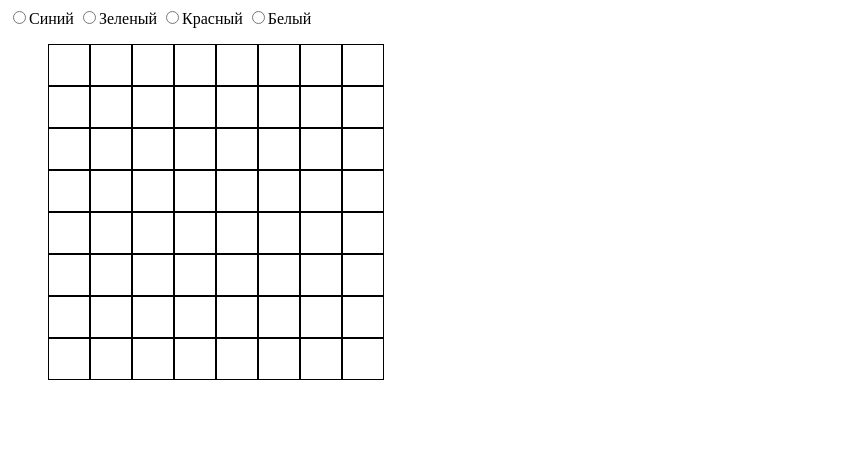
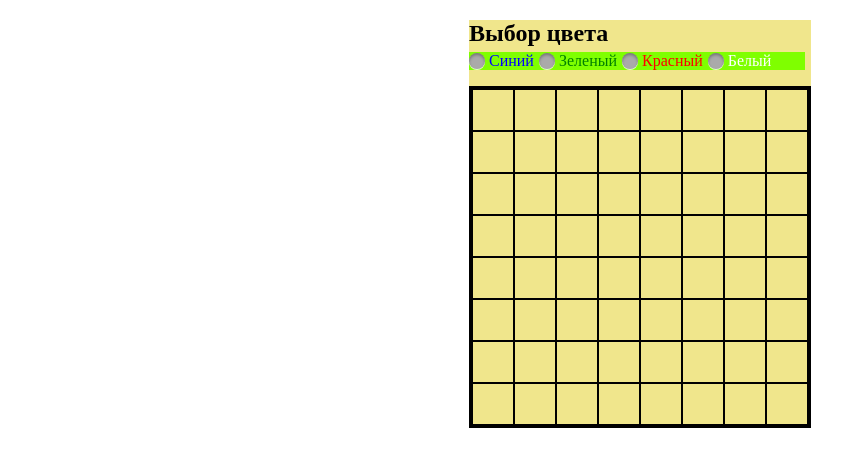
Before and after one commit to wifisilence/step-one, a plain HTML site: page index.html in a window 1280 px wide. Shown: the whole page, without its empty margins (0-861 px from the left). Drawn offline with Linux system fonts and the light colour scheme.

Commit message:
27.02.21(14:18)
чуть-чуть фантазии

```diff
--- a/index.html
+++ b/index.html
@@ -9,83 +9,89 @@
     <link href="https://fonts.googleapis.com/css2?family=Lato:ital,wght@0,400;1,700&display=swap" rel="stylesheet">
 </head>
 <body>
+    <section class="wrapper">
+        <h2 class="colorChoisHedding">Выбор цвета</h2>
     <div class="control">
-        <input name="r1" type="radio" value="blue">Синий
-        <input name="r1" type="radio" value="green">Зеленый
-        <input name="r1" type="radio" value="red">Красный
-        <input name="r1" type="radio" value="white">Белый
+        <input id="blue" name="r1" type="radio" value="blue">
+        <label class="bluel" for="blue">Синий </label>
+        <input id="green" name="r1" type="radio" value="green">
+         <label class="greenl" for="green">Зеленый </label>
+        <input id="red" name="r1" type="radio" value="red">
+         <label class="redl" for="red">Красный </label>
+        <input id="white" name="r1" type="radio" value="white">
+         <label class="whitel" for="white">Белый </label>
 
     </div>
 
             <ul class="conteiner">
-               <li class="sota"></li>
-               <li class="sota"></li>
-               <li class="sota"></li>
-               <li class="sota"></li>
-               <li class="sota"></li>
-               <li class="sota"></li>
-               <li class="sota"></li>
-               <li class="sota"></li>
-               <li class="sota"></li>
-               <li class="sota"></li>
-               <li class="sota"></li>
-               <li class="sota"></li>
-               <li class="sota"></li>
-               <li class="sota"></li>
-               <li class="sota"></li>
-               <li class="sota"></li>
-               <li class="sota"></li>
-               <li class="sota"></li>
-               <li class="sota"></li>
-               <li class="sota"></li>
-               <li class="sota"></li>
-               <li class="sota"></li>
-               <li class="sota"></li>
-               <li class="sota"></li>
-               <li class="sota"></li>
-               <li class="sota"></li>
-               <li class="sota"></li>
-               <li class="sota"></li>
-               <li class="sota"></li>
-               <li class="sota"></li>
-               <li class="sota"></li>
-               <li class="sota"></li>
-               <li class="sota"></li>
-               <li class="sota"></li>
-               <li class="sota"></li>
-               <li class="sota"></li>
-               <li class="sota"></li>
-               <li class="sota"></li>
-               <li class="sota"></li>
-               <li class="sota"></li>
-               <li class="sota"></li>
-               <li class="sota"></li>
-               <li class="sota"></li>
-               <li class="sota"></li>
-               <li class="sota"></li>
-               <li class="sota"></li>
-               <li class="sota"></li>
-               <li class="sota"></li>
-               <li class="sota"></li>
-               <li class="sota"></li>
-               <li class="sota"></li>
-               <li class="sota"></li>
-               <li class="sota"></li>
-               <li class="sota"></li>
-               <li class="sota"></li>
-               <li class="sota"></li>
-               <li class="sota"></li>
-               <li class="sota"></li>
-               <li class="sota"></li>
-               <li class="sota"></li>
-               <li class="sota"></li>
-               <li class="sota"></li>
-               <li class="sota"></li>
-               <li class="sota"></li>
+               <li class="ріхel"></li>
+               <li class="ріхel"></li>
+               <li class="ріхel"></li>
+               <li class="ріхel"></li>
+               <li class="ріхel"></li>
+               <li class="ріхel"></li>
+               <li class="ріхel"></li>
+               <li class="ріхel"></li>
+               <li class="ріхel"></li>
+               <li class="ріхel"></li>
+               <li class="ріхel"></li>
+               <li class="ріхel"></li>
+               <li class="ріхel"></li>
+               <li class="ріхel"></li>
+               <li class="ріхel"></li>
+               <li class="ріхel"></li>
+               <li class="ріхel"></li>
+               <li class="ріхel"></li>
+               <li class="ріхel"></li>
+               <li class="ріхel"></li>
+               <li class="ріхel"></li>
+               <li class="ріхel"></li>
+               <li class="ріхel"></li>
+               <li class="ріхel"></li>
+               <li class="ріхel"></li>
+               <li class="ріхel"></li>
+               <li class="ріхel"></li>
+               <li class="ріхel"></li>
+               <li class="ріхel"></li>
+               <li class="ріхel"></li>
+               <li class="ріхel"></li>
+               <li class="ріхel"></li>
+               <li class="ріхel"></li>
+               <li class="ріхel"></li>
+               <li class="ріхel"></li>
+               <li class="ріхel"></li>
+               <li class="ріхel"></li>
+               <li class="ріхel"></li>
+               <li class="ріхel"></li>
+               <li class="ріхel"></li>
+               <li class="ріхel"></li>
+               <li class="ріхel"></li>
+               <li class="ріхel"></li>
+               <li class="ріхel"></li>
+               <li class="ріхel"></li>
+               <li class="ріхel"></li>
+               <li class="ріхel"></li>
+               <li class="ріхel"></li>
+               <li class="ріхel"></li>
+               <li class="ріхel"></li>
+               <li class="ріхel"></li>
+               <li class="ріхel"></li>
+               <li class="ріхel"></li>
+               <li class="ріхel"></li>
+               <li class="ріхel"></li>
+               <li class="ріхel"></li>
+               <li class="ріхel"></li>
+               <li class="ріхel"></li>
+               <li class="ріхel"></li>
+               <li class="ріхel"></li>
+               <li class="ріхel"></li>
+               <li class="ріхel"></li>
+               <li class="ріхel"></li>
+               <li class="ріхel"></li>
             </ul>
 
+    </section>
+        <script src="./js/magic.js"></script>
 
-        <script src="./js/magic.js"></script>
-    </mein>
 </body>
 </html>
--- a/js/magic.js
+++ b/js/magic.js
@@ -2,9 +2,7 @@ const refs = {
     conteiner: document.querySelector(".conteiner"),
     control:document.getElementsByName('r1'),
 };
-console.log(refs.control)
 
-//refs.control.addEventListener('click', onControlClick);
 refs.conteiner.addEventListener('click', onConteinerClick);
 
 
@@ -24,16 +22,13 @@ function wathColor(arr) {
 
 
 function onConteinerClick(e) {
-    const isEl = e.target.classList.contains('sota');
+    const isEl = e.target.classList.contains('ріхel');
 
     if (!isEl) {
         return;
     }
 
     let carrcolored = wathColor(refs.control);
-    console.log(carrcolored)
-
-
 
     const paintDot = e.target;
 
@@ -43,5 +38,4 @@ function onConteinerClick(e) {
         paintDot.classList.remove('red', 'green', 'blue', 'white');
         paintDot.classList.add(carrcolored);
     }
-
 }
--- a/sass/main.scss
+++ b/sass/main.scss
@@ -1,13 +1,16 @@
-.sota{
+.ріхel {
     width: 40px;
     height: 40px;
+    cursor: pointer;
 }
 
 .conteiner {
     display: flex;
     flex-wrap: wrap;
-    width: 360px;
+    width: 336px;
     height: auto;
+    padding: 0;
+    border: 3px solid black;
 }
 
 li{
@@ -25,13 +28,96 @@ li{
 }
 .blue {
     background-color: blue;
+    border: 1px blue solid;
 }
 .red {
     background-color: red;
+    border: 1px red solid;
 }
 .green {
     background-color: green;
+    border: 1px green solid;
 }
 .white{
     background-color: white;
+    border: 1px white solid;
 }
+
+.control{
+   display: flex;
+   flex-wrap: wrap;
+   width: 336px;
+   height: auto;
+   padding: 0;
+   background-color: chartreuse;
+
+}
+
+
+
+.wrapper{
+background-color: khaki;
+max-width: max-content;
+margin-left: auto;
+margin-right: auto;
+}
+
+label {
+     display: inline-block;
+     cursor: pointer;
+     position: relative;
+     padding-left: 20px;
+     margin-right: 5px;
+     font-size: 16px;
+
+
+}
+
+.redl {
+    color: red;
+}
+.greenl {
+    color: green;
+}
+.whitel {
+    color: white;
+}
+.bluel {
+    color: blue;
+}
+
+label:before {
+    content: "";
+    border-radius: 8px;
+    display: inline-block;
+    width: 16px;
+    height: 16px;
+    margin-right: 10px;
+    position: absolute;
+    left: 0;
+    bottom: 1px;
+    background-color: #aaa;
+    box-shadow: inset 0px 2px 3px 0px rgba(0, 0, 0, .3), 0px 1px 0px 0px rgba(255, 255, 255, .8);
+
+}
+
+input[type=radio]:checked+label:before {
+    content: "\2022";
+     color: #f3f3f3;
+     font-size: 30px;
+     text-align: center;
+     line-height: 18px;
+
+}
+
+.radio label:before {
+    border-radius: 8px;
+}
+
+input[type=radio] {
+    display: none;
+}
+
+.colorChoisHedding{
+    margin-bottom: 5px;
+}
```
Also changed, not shown: sass/main.css, 1 other file.
